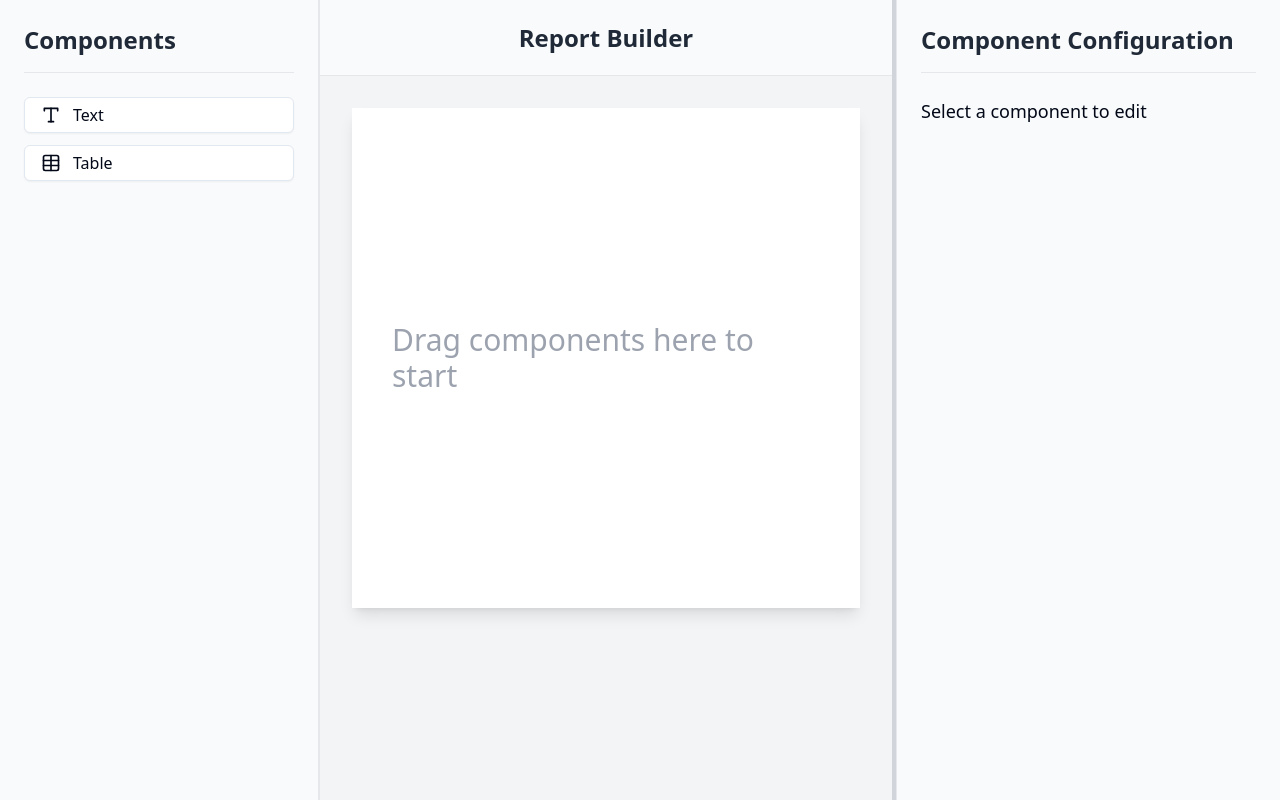
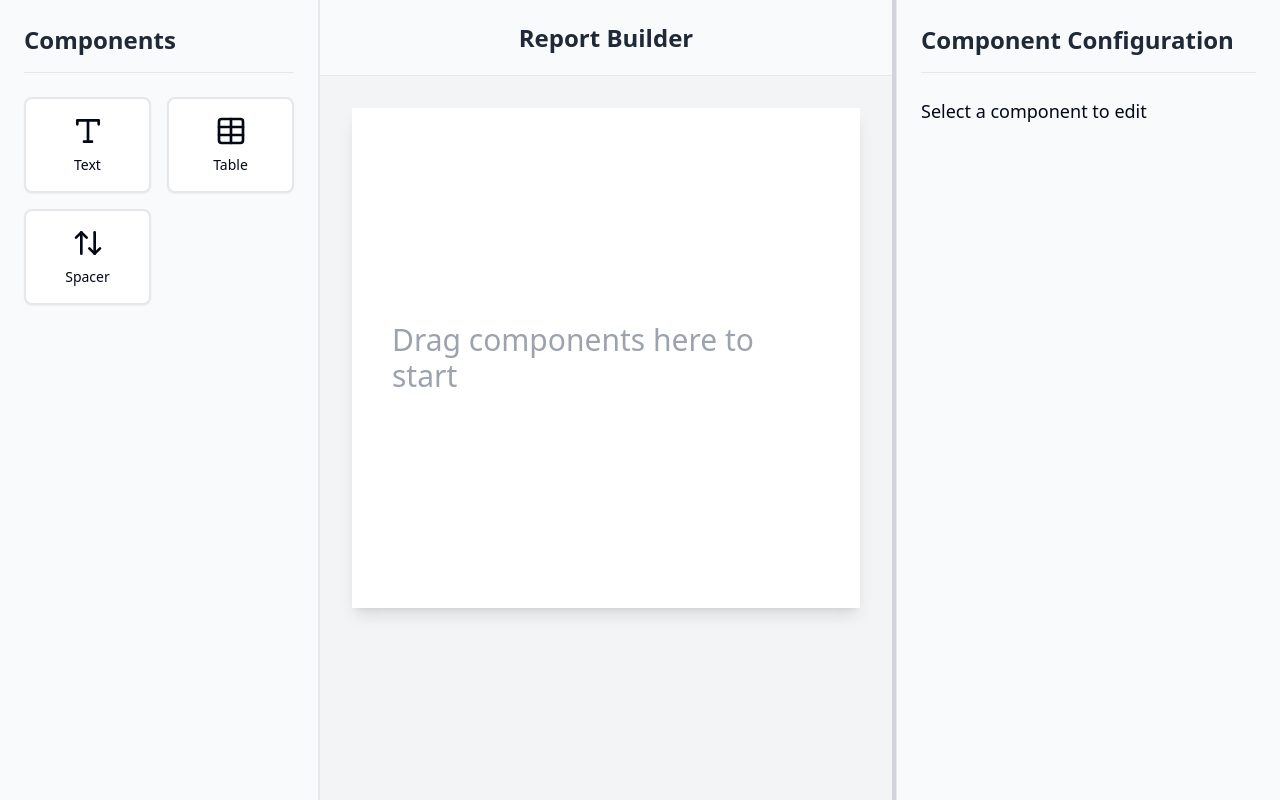
Before and after one commit to SawkaDev/pdf-builder-dnd, a Next.js app: page / in a window 1280 px wide. Built offline with nearby package versions, Linux system fonts and the light colour scheme.

Commit message:
add spacer option

```diff
--- a/src/app/page.tsx
+++ b/src/app/page.tsx
@@ -18,10 +18,16 @@ import {
 import { Toolbar } from "@/components/Toolbar";
 import { CanvasWrapper } from "@/components/CanvasWrapper";
 import { ResizableSidebar } from "@/components/ResizableSidebar";
-import { ComponentData, TableComponentData, TextComponentData } from "@/types";
+import {
+  ComponentData,
+  SpacerComponentData,
+  TableComponentData,
+  TextComponentData,
+} from "@/types";
 import { TextComponent } from "@/components/TextComponent";
 import { v4 as uuidv4 } from "uuid";
 import { TableComponent } from "@/components/TableComponent";
+import { SpacerComponent } from "@/components/SpacerComponent";
 
 const Home: React.FC = () => {
   const [components, setComponents] = useState<ComponentData[]>([]);
@@ -48,7 +54,9 @@ const Home: React.FC = () => {
     const { active, over } = event;
 
     if (
-      (active.id === "text-component" || active.id === "table-component") &&
+      (active.id === "text-component" ||
+        active.id === "table-component" ||
+        active.id === "spacer-component") &&
       over
     ) {
       let newComponent: ComponentData;
@@ -57,6 +65,12 @@ const Home: React.FC = () => {
         newComponent = {
           ...(active.data.current as TextComponentData),
           id: uuidv4(),
+        };
+      } else if (active.id === "spacer-component") {
+        newComponent = {
+          ...(active.data.current as SpacerComponentData),
+          id: uuidv4(),
+          height: 20, // Default height
         };
       } else {
         newComponent = {
@@ -154,8 +168,10 @@ const Home: React.FC = () => {
           >
             {activeComponent.type === "text" ? (
               <TextComponent component={activeComponent} onClick={() => {}} />
+            ) : activeComponent.type === "table" ? (
+              <TableComponent component={activeComponent} onClick={() => {}} />
             ) : (
-              <TableComponent component={activeComponent} onClick={() => {}} />
+              <SpacerComponent component={activeComponent} onClick={() => {}} />
             )}
           </div>
         )}
--- a/src/components/Sidebar.tsx
+++ b/src/components/Sidebar.tsx
@@ -16,6 +16,7 @@ import {
   TableComponentData,
   TableColumnData,
   TableRowData,
+  SpacerComponentData,
 } from "@/types";
 import { v4 as uuidv4 } from "uuid";
 
@@ -254,5 +255,57 @@ export const Sidebar: React.FC<SidebarProps> = ({
     );
   }
 
+  if (selectedComponent.type === "spacer") {
+    const spacerComponent = selectedComponent as SpacerComponentData;
+
+    const handleHeightChange = (e: React.ChangeEvent<HTMLInputElement>) => {
+      const height = parseInt(e.target.value, 10);
+      if (!isNaN(height)) {
+        updateComponent({
+          ...spacerComponent,
+          height,
+        });
+      }
+    };
+
+    return (
+      <div className="h-full flex flex-col">
+        <div className="flex-grow overflow-y-auto p-6">
+          <h2 className="text-2xl font-bold mb-6 text-gray-800 border-b pb-4">
+            Spacer Configuration
+          </h2>
+          <div className="space-y-6">
+            <div className="space-y-2">
+              <Label htmlFor="height" className="text-lg">
+                Height (px)
+              </Label>
+              <Input
+                id="height"
+                type="number"
+                value={spacerComponent.height}
+                onChange={handleHeightChange}
+                min={1}
+                className="w-full text-base"
+              />
+            </div>
+          </div>
+        </div>
+        <div className="p-6 bg-gray-100 border-t border-gray-200">
+          <div className="flex justify-end space-x-4">
+            <Button
+              onClick={onCancel}
+              variant="outline"
+              className="text-base px-6 py-2"
+            >
+              Cancel
+            </Button>
+            <Button onClick={onSave} className="text-base px-6 py-2">
+              Save
+            </Button>
+          </div>
+        </div>
+      </div>
+    );
+  }
   return null;
 };
--- a/src/components/SortableComponent.tsx
+++ b/src/components/SortableComponent.tsx
@@ -3,6 +3,7 @@ import { useSortable } from "@dnd-kit/sortable";
 import { CSS } from "@dnd-kit/utilities";
 import { TextComponent } from "./TextComponent";
 import { TableComponent } from "./TableComponent";
+import { SpacerComponent } from "./SpacerComponent";
 import { ComponentData } from "@/types";
 import { GripVertical } from "lucide-react";
 
@@ -29,6 +30,8 @@ export const SortableComponent: React.FC<SortableComponentProps> = ({
         return <TextComponent component={component} onClick={onClick} />;
       case "table":
         return <TableComponent component={component} onClick={onClick} />;
+      case "spacer":
+        return <SpacerComponent component={component} onClick={onClick} />;
       default:
         return null;
     }
--- /dev/null
+++ b/src/components/SpacerComponent.tsx
@@ -0,0 +1,22 @@
+import React from "react";
+import { SpacerComponentData } from "@/types";
+
+interface SpacerComponentProps {
+  component: SpacerComponentData;
+  onClick: () => void;
+}
+
+export const SpacerComponent: React.FC<SpacerComponentProps> = ({
+  component,
+  onClick,
+}) => {
+  return (
+    <div
+      onClick={onClick}
+      className="m-2 w-full border border-dashed border-gray-300 bg-gray-50 flex items-center justify-center cursor-pointer hover:bg-gray-100 transition-colors duration-150 ease-in-out"
+      style={{ height: `${component.height}px` }}
+    >
+      <p className="text-gray-500 text-sm">Spacer: {component.height}px</p>
+    </div>
+  );
+};
--- a/src/components/TableComponent.tsx
+++ b/src/components/TableComponent.tsx
@@ -20,7 +20,7 @@ export const TableComponent: React.FC<TableComponentProps> = ({
     return (
       <div
         onClick={onClick}
-        className="p-4 border border-dashed border-gray-300 bg-gray-50 cursor-pointer hover:bg-gray-100 transition-colors duration-150 ease-in-out"
+        className="p-4 m-2 border border-dashed border-gray-300 bg-gray-50 cursor-pointer hover:bg-gray-100 transition-colors duration-150 ease-in-out"
       >
         <p className="text-gray-500 text-center">
           Click to create table layout
--- a/src/components/Toolbar.tsx
+++ b/src/components/Toolbar.tsx
@@ -1,10 +1,13 @@
 // Toolbar.tsx
-
 import React from "react";
 import { useDraggable } from "@dnd-kit/core";
 import { Button } from "./ui/button";
-import { TextComponentData, TableComponentData } from "@/types";
-import { Type, Table } from "lucide-react";
+import {
+  TextComponentData,
+  TableComponentData,
+  SpacerComponentData,
+} from "@/types";
+import { Type, Table, ArrowUpDown } from "lucide-react";
 
 const draggableTextComponent: TextComponentData = {
   type: "text",
@@ -21,16 +24,29 @@ const draggableTableComponent: TableComponentData = {
   rows: [],
 };
 
+const draggableSpacerComponent: SpacerComponentData = {
+  type: "spacer",
+  id: "spacer-component",
+  height: 20,
+};
+
+const components = [
+  { ...draggableTextComponent, label: "Text", icon: Type },
+  { ...draggableTableComponent, label: "Table", icon: Table },
+  { ...draggableSpacerComponent, label: "Spacer", icon: ArrowUpDown },
+];
+
 export const Toolbar: React.FC = () => {
   return (
-    <div className="h-full bg-gray-50 border-r border-gray-200">
+    <div className="h-full bg-gray-50 border-r border-gray-200 overflow-y-auto">
       <div className="p-6">
         <h2 className="text-2xl font-bold mb-6 text-gray-800 border-b pb-4">
           Components
         </h2>
-        <div className="space-y-3">
-          <DraggableComponent component={draggableTextComponent} />
-          <DraggableComponent component={draggableTableComponent} />
+        <div className="grid grid-cols-2 gap-4">
+          {components.map((component) => (
+            <DraggableComponent key={component.id} component={component} />
+          ))}
         </div>
       </div>
     </div>
@@ -38,12 +54,17 @@ export const Toolbar: React.FC = () => {
 };
 
 const DraggableComponent: React.FC<{
-  component: TextComponentData | TableComponentData;
+  component: (TextComponentData | TableComponentData | SpacerComponentData) & {
+    label: string;
+    icon: React.ElementType;
+  };
 }> = ({ component }) => {
   const { attributes, listeners, setNodeRef } = useDraggable({
     id: component.id,
     data: component,
   });
+
+  const Icon = component.icon;
 
   return (
     <Button
@@ -51,14 +72,10 @@ const DraggableComponent: React.FC<{
       {...listeners}
       {...attributes}
       variant="outline"
-      className="w-full justify-start text-base py-3 px-4 bg-white hover:bg-gray-100 transition-colors duration-200"
+      className="w-full h-24 flex flex-col items-center justify-center text-sm bg-white hover:bg-gray-100 transition-colors duration-200 border-2 border-gray-200 rounded-lg shadow-sm"
     >
-      {component.type === "text" ? (
-        <Type className="mr-3 h-5 w-5" />
-      ) : (
-        <Table className="mr-3 h-5 w-5" />
-      )}
-      {component.type === "text" ? "Text" : "Table"}
+      <Icon className="h-8 w-8 mb-2" />
+      {component.label}
     </Button>
   );
 };
```
Also changed, not shown: src/types/index.ts (+10 -1 lines).
